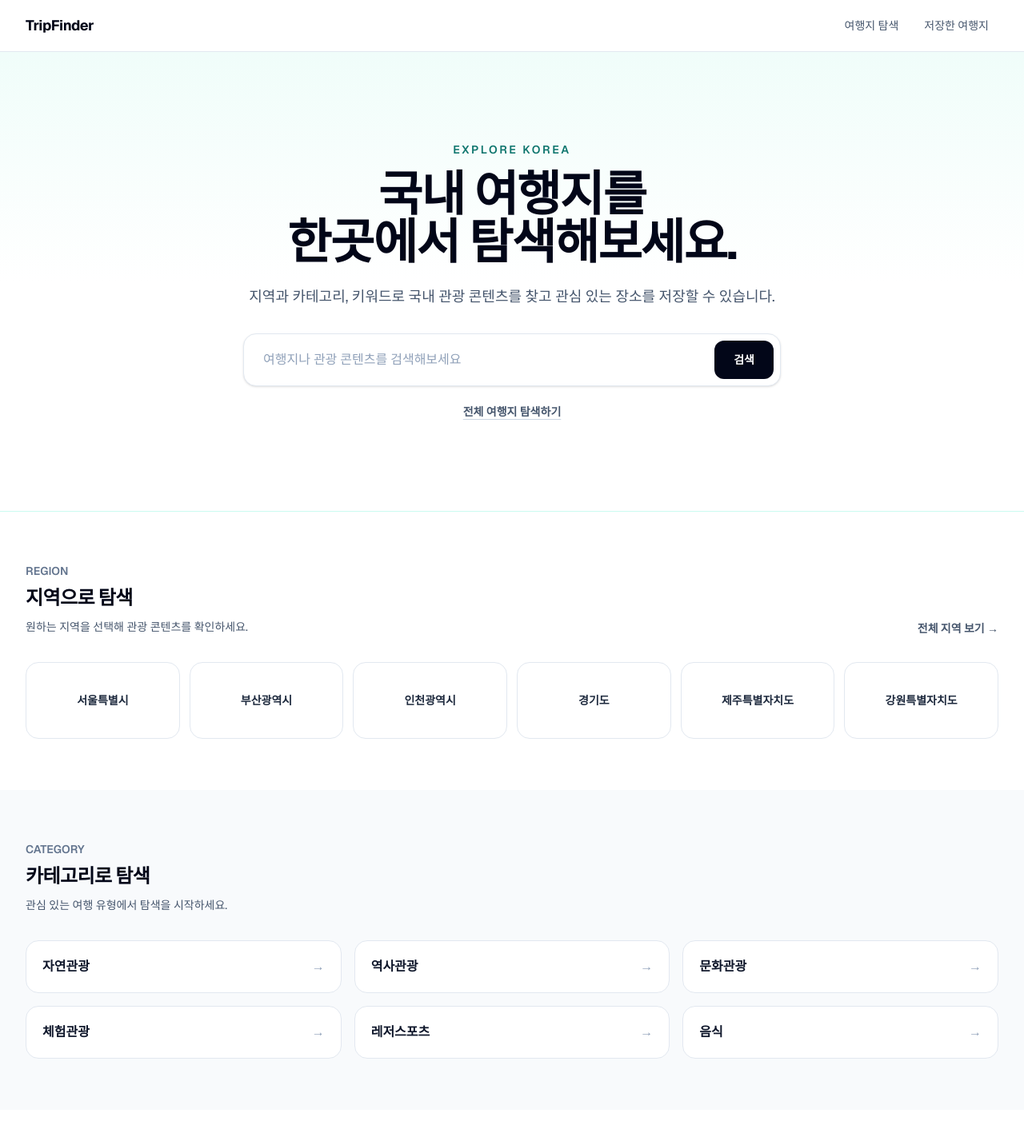
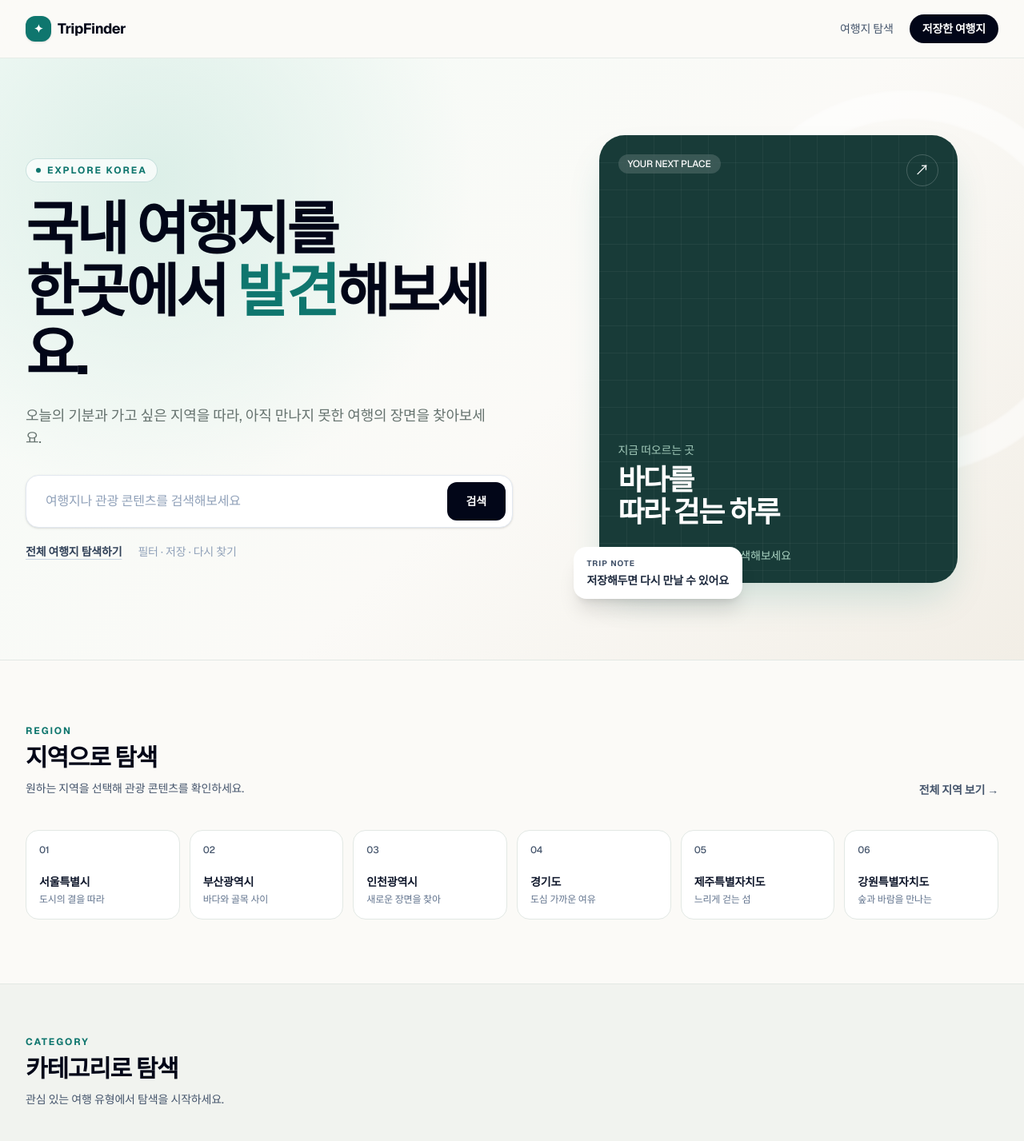
Before and after one commit to minjuko/trip-finder, a Next.js app: page / in a window 1280 px wide. Shown: the top 1427 px of the page at 80% size. Before the commit the page ends 1388 px from the top, so only its background shows below. Built offline with nearby package versions, Linux system fonts and the light colour scheme.

Commit message:
feat: 여행 탐색 서비스 화면과 안정성 개선

```diff
--- a/src/app/globals.css
+++ b/src/app/globals.css
@@ -1,12 +1,14 @@
 @import "tailwindcss";
 
 :root {
-  --background: #ffffff;
-  --foreground: #0f172a;
-  --surface-subtle: #f8fafc;
+  --background: #fbfaf7;
+  --foreground: #16211f;
+  --surface-subtle: #f2f4f1;
   --brand: #0f766e;
-  --brand-strong: #115e59;
-  --brand-soft: #f0fdfa;
+  --brand-strong: #0b5b55;
+  --brand-soft: #e8f4ef;
+  --ink-muted: #66736f;
+  --line: #e2e8e4;
 }
 
 @theme inline {
@@ -16,6 +18,8 @@
   --color-brand: var(--brand);
   --color-brand-strong: var(--brand-strong);
   --color-brand-soft: var(--brand-soft);
+  --color-ink-muted: var(--ink-muted);
+  --color-line: var(--line);
   --font-sans: var(--font-geist-sans);
   --font-mono: var(--font-geist-mono);
 }
@@ -28,7 +32,8 @@ body {
   margin: 0;
   background: var(--background);
   color: var(--foreground);
-  font-family: var(--font-geist-sans), Arial, Helvetica, sans-serif;
+  font-family: var(--font-geist-sans), "Pretendard", "Apple SD Gothic Neo", Arial, sans-serif;
+  letter-spacing: -0.012em;
 }
 
 ::selection {
--- a/src/app/page.tsx
+++ b/src/app/page.tsx
@@ -6,26 +6,32 @@ const REGION_LINKS = [
   {
     code: "11",
     name: "서울특별시",
+    note: "도시의 결을 따라",
   },
   {
     code: "26",
     name: "부산광역시",
+    note: "바다와 골목 사이",
   },
   {
     code: "28",
     name: "인천광역시",
+    note: "새로운 장면을 찾아",
   },
   {
     code: "41",
     name: "경기도",
+    note: "도심 가까운 여유",
   },
   {
     code: "50",
     name: "제주특별자치도",
+    note: "느리게 걷는 섬",
   },
   {
     code: "51",
     name: "강원특별자치도",
+    note: "숲과 바람을 만나는",
   },
 ] as const;
 
@@ -33,26 +39,32 @@ const CATEGORY_LINKS = [
   {
     code: "NA",
     name: "자연관광",
+    icon: "↗",
   },
   {
     code: "HS",
     name: "역사관광",
+    icon: "◈",
   },
   {
     code: "VE",
     name: "문화관광",
+    icon: "✦",
   },
   {
     code: "EX",
     name: "체험관광",
+    icon: "◎",
   },
   {
     code: "LS",
     name: "레저스포츠",
+    icon: "△",
   },
   {
     code: "FD",
     name: "음식",
+    icon: "⌁",
   },
 ] as const;
 
@@ -60,34 +72,56 @@ export default function Home() {
   return (
     <main>
       {/* 변경: 서비스의 목적과 검색 진입점을 제공하는 Hero */}
-      <section className="relative overflow-hidden border-b border-teal-100 bg-gradient-to-b from-brand-soft via-white to-white">
-        <div className="mx-auto w-full max-w-7xl px-6 py-20 text-center sm:py-24 lg:px-8 lg:py-28">
-          <p className="mb-4 text-sm font-semibold tracking-[0.18em] text-brand">
-            EXPLORE KOREA
+      <section className="relative overflow-hidden border-b border-line bg-[radial-gradient(circle_at_15%_20%,#dcefe8_0,transparent_32%),linear-gradient(135deg,#f4fbf7_0%,#fbfaf7_55%,#f2eee6_100%)]">
+        <div aria-hidden="true" className="pointer-events-none absolute -right-24 top-10 size-80 rounded-full border-[36px] border-white/50 blur-[1px] sm:size-[30rem]" />
+        <div className="relative mx-auto grid w-full max-w-7xl items-center gap-14 px-5 py-16 sm:py-20 lg:grid-cols-[1.05fr_0.95fr] lg:px-8 lg:py-24">
+          <div>
+            <p className="mb-5 inline-flex items-center gap-2 rounded-full border border-brand/20 bg-white/70 px-3 py-1.5 text-xs font-bold tracking-[0.16em] text-brand">
+              <span className="size-1.5 rounded-full bg-brand" /> EXPLORE KOREA
             </p>
 
-          <h1 className="mx-auto max-w-3xl text-4xl font-bold tracking-tight text-slate-950 sm:text-5xl lg:text-6xl">
+            <h1 className="max-w-2xl text-4xl font-bold leading-[1.08] tracking-[-0.05em] text-slate-950 sm:text-6xl lg:text-[4.5rem]">
               국내 여행지를
-            <br className="hidden sm:block" />{" "}
-            한곳에서 탐색해보세요.
+              <br />한곳에서 <span className="text-brand">발견</span>해보세요.
             </h1>
 
-          <p className="mx-auto mt-6 max-w-2xl text-base leading-7 text-slate-600 sm:text-lg">
-            지역과 카테고리,
-            키워드로 국내 관광
-            콘텐츠를 찾고 관심 있는
-            장소를 저장할 수 있습니다.
+            <p className="mt-6 max-w-xl text-base leading-7 text-ink-muted sm:text-lg">
+              오늘의 기분과 가고 싶은 지역을 따라,
+              아직 만나지 못한 여행의 장면을 찾아보세요.
             </p>
 
             <HomeSearch />
 
-          <div className="mt-5">
+            <div className="mt-5 flex flex-wrap items-center gap-x-5 gap-y-2 text-sm">
             <Link
               href="/explore"
-              className="text-sm font-semibold text-slate-600 underline decoration-slate-300 underline-offset-4 transition hover:text-slate-950 focus-visible:outline-none focus-visible:ring-2 focus-visible:ring-slate-950 focus-visible:ring-offset-4"
+              className="font-semibold text-slate-700 underline decoration-slate-300 underline-offset-4 transition hover:text-brand-strong focus-visible:outline-none focus-visible:ring-2 focus-visible:ring-brand focus-visible:ring-offset-4"
             >
               전체 여행지 탐색하기
             </Link>
+              <span className="text-slate-400">필터 · 저장 · 다시 찾기</span>
+            </div>
+          </div>
+
+          <div aria-label="여행 영감을 보여주는 장식 영역" className="relative mx-auto hidden w-full max-w-md lg:block">
+            <div className="relative aspect-[4/5] overflow-hidden rounded-[2rem] bg-[#183b38] p-6 text-white shadow-2xl shadow-brand/20">
+              <div className="absolute inset-0 opacity-40 [background-image:linear-gradient(rgba(255,255,255,.12)_1px,transparent_1px),linear-gradient(90deg,rgba(255,255,255,.12)_1px,transparent_1px)] [background-size:34px_34px]" />
+              <div className="relative flex h-full flex-col justify-between">
+                <div className="flex items-start justify-between">
+                  <span className="rounded-full bg-white/15 px-3 py-1 text-xs font-medium backdrop-blur">YOUR NEXT PLACE</span>
+                  <span className="grid size-10 place-items-center rounded-full border border-white/20 text-lg">↗</span>
+                </div>
+                <div>
+                  <p className="text-sm text-emerald-100/75">지금 떠오르는 곳</p>
+                  <p className="mt-2 text-4xl font-semibold tracking-[-0.05em]">바다를<br />따라 걷는 하루</p>
+                  <div className="mt-6 flex items-center gap-2 text-sm text-emerald-100/80"><span className="size-2 rounded-full bg-amber-300" /> 전국의 관광 콘텐츠를 탐색해보세요</div>
+                </div>
+              </div>
+            </div>
+            <div className="absolute -bottom-5 -left-8 rounded-2xl border border-white/80 bg-white px-4 py-3 shadow-xl">
+              <p className="text-[10px] font-bold tracking-widest text-slate-600">TRIP NOTE</p>
+              <p className="mt-1 text-sm font-semibold text-slate-800">저장해두면 다시 만날 수 있어요</p>
+            </div>
           </div>
         </div>
       </section>
@@ -95,17 +129,17 @@ export default function Home() {
       {/* 변경: 실제 법정동 코드 기반 지역 탐색 진입점 */}
       <section
         aria-labelledby="region-heading"
-        className="mx-auto w-full max-w-7xl px-6 py-16 lg:px-8"
+        className="mx-auto w-full max-w-7xl px-5 py-20 lg:px-8"
       >
         <div className="flex flex-col gap-3 sm:flex-row sm:items-end sm:justify-between">
           <div>
-            <p className="mb-2 text-sm font-semibold text-slate-500">
+            <p className="mb-2 text-xs font-bold tracking-[0.16em] text-brand">
               REGION
             </p>
 
             <h2
               id="region-heading"
-              className="text-2xl font-bold tracking-tight text-slate-950"
+              className="text-3xl font-bold tracking-[-0.04em] text-slate-950"
             >
               지역으로 탐색
             </h2>
@@ -124,15 +158,16 @@ export default function Home() {
           </Link>
         </div>
 
-        <ul className="mt-8 grid grid-cols-2 gap-3 sm:grid-cols-3 lg:grid-cols-6">
+        <ul className="mt-10 grid grid-cols-2 gap-3 sm:grid-cols-3 lg:grid-cols-6">
           {REGION_LINKS.map(
             (region) => (
               <li key={region.code}>
                 <Link
                   href={`/explore?region=${region.code}`}
-                  className="flex min-h-24 items-center justify-center rounded-2xl border border-slate-200 bg-white px-4 text-center text-sm font-semibold text-slate-800 transition hover:-translate-y-1 hover:border-teal-200 hover:text-brand-strong hover:shadow-md focus-visible:outline-none focus-visible:ring-2 focus-visible:ring-brand focus-visible:ring-offset-2"
+                    className="group flex min-h-28 flex-col justify-between rounded-2xl border border-line bg-white p-4 text-left transition hover:-translate-y-1 hover:border-brand/30 hover:shadow-lg hover:shadow-slate-200/50 focus-visible:outline-none focus-visible:ring-2 focus-visible:ring-brand focus-visible:ring-offset-2"
                   >
-                  {region.name}
+                    <span className="text-xs font-medium text-slate-600">0{REGION_LINKS.indexOf(region) + 1}</span>
+                    <span><span className="block text-sm font-bold text-slate-900">{region.name}</span><span className="mt-1 block text-xs text-slate-500 transition group-hover:text-brand">{region.note}</span></span>
                 </Link>
               </li>
             ),
@@ -143,17 +178,17 @@ export default function Home() {
       {/* 변경: 실제 관광 분류 대분류 코드 기반 탐색 진입점 */}
       <section
         aria-labelledby="category-heading"
-        className="bg-slate-50"
+        className="border-y border-line bg-[#f1f3ef]"
       >
         <div className="mx-auto w-full max-w-7xl px-6 py-16 lg:px-8">
           <div>
-            <p className="mb-2 text-sm font-semibold text-slate-500">
+            <p className="mb-2 text-xs font-bold tracking-[0.16em] text-brand">
               CATEGORY
             </p>
 
             <h2
               id="category-heading"
-              className="text-2xl font-bold tracking-tight text-slate-950"
+            className="text-3xl font-bold tracking-[-0.04em] text-slate-950"
             >
               카테고리로 탐색
             </h2>
@@ -164,7 +199,7 @@ export default function Home() {
             </p>
           </div>
 
-          <ul className="mt-8 grid grid-cols-1 gap-4 sm:grid-cols-2 lg:grid-cols-3">
+          <ul className="mt-10 grid grid-cols-1 gap-3 sm:grid-cols-2 lg:grid-cols-3">
             {CATEGORY_LINKS.map(
               (category) => (
                 <li
@@ -172,9 +207,10 @@ export default function Home() {
                 >
                   <Link
                     href={`/explore?category1=${category.code}`}
-                    className="group flex items-center justify-between rounded-2xl border border-slate-200 bg-white p-5 transition hover:-translate-y-1 hover:border-teal-200 hover:shadow-md focus-visible:outline-none focus-visible:ring-2 focus-visible:ring-brand focus-visible:ring-offset-2"
+                    className="group flex items-center justify-between rounded-2xl border border-line bg-white p-5 transition hover:-translate-y-1 hover:border-brand/30 hover:shadow-lg hover:shadow-slate-200/50 focus-visible:outline-none focus-visible:ring-2 focus-visible:ring-brand focus-visible:ring-offset-2"
                   >
-                    <span className="font-semibold text-slate-900">
+                    <span className="flex items-center gap-3 font-semibold text-slate-900">
+                      <span aria-hidden="true" className="grid size-9 place-items-center rounded-xl bg-brand-soft text-lg text-brand">{category.icon}</span>
                       {category.name}
                     </span>
 
--- a/src/components/layout/Header.tsx
+++ b/src/components/layout/Header.tsx
@@ -3,12 +3,13 @@ import Link from "next/link";
 export const Header = () => {
   return (
     // 변경: 모든 route에서 공유하는 서비스 navigation
-    <header className="border-b border-slate-200 bg-white">
-      <div className="mx-auto flex h-16 w-full max-w-7xl items-center justify-between px-6 lg:px-8">
+    <header className="sticky top-0 z-30 border-b border-line/80 bg-[#fbfaf7]/90 backdrop-blur-xl">
+      <div className="mx-auto flex h-[4.5rem] w-full max-w-7xl items-center justify-between px-5 lg:px-8">
         <Link
           href="/"
-          className="text-lg font-bold tracking-tight text-slate-950 focus-visible:outline-none focus-visible:ring-2 focus-visible:ring-slate-950 focus-visible:ring-offset-4"
+          className="group inline-flex items-center gap-2 text-lg font-bold tracking-tight text-slate-950 focus-visible:outline-none focus-visible:ring-2 focus-visible:ring-brand focus-visible:ring-offset-4"
         >
+          <span className="grid size-8 place-items-center rounded-xl bg-brand text-sm text-white shadow-sm transition group-hover:rotate-6">✦</span>
           TripFinder
         </Link>
 
@@ -17,7 +18,7 @@ export const Header = () => {
             <li>
               <Link
                 href="/explore"
-                className="inline-flex rounded-lg px-3 py-2 text-sm font-medium text-slate-600 transition hover:bg-slate-100 hover:text-slate-950 focus-visible:outline-none focus-visible:ring-2 focus-visible:ring-slate-950 focus-visible:ring-offset-2"
+                className="inline-flex rounded-full px-3 py-2 text-sm font-medium text-slate-600 transition hover:bg-white hover:text-slate-950 focus-visible:outline-none focus-visible:ring-2 focus-visible:ring-brand focus-visible:ring-offset-2"
               >
                 여행지 탐색
               </Link>
@@ -26,7 +27,7 @@ export const Header = () => {
             <li>
               <Link
                 href="/bookmarks"
-                className="inline-flex rounded-lg px-3 py-2 text-sm font-medium text-slate-600 transition hover:bg-slate-100 hover:text-slate-950 focus-visible:outline-none focus-visible:ring-2 focus-visible:ring-slate-950 focus-visible:ring-offset-2"
+                className="inline-flex rounded-full bg-slate-950 px-4 py-2 text-sm font-semibold text-white transition hover:bg-brand-strong focus-visible:outline-none focus-visible:ring-2 focus-visible:ring-brand focus-visible:ring-offset-2"
               >
                 저장한 여행지
               </Link>
--- a/src/components/search/ExploreClassificationFilter.tsx
+++ b/src/components/search/ExploreClassificationFilter.tsx
@@ -264,7 +264,7 @@ export const ExploreClassificationFilter = ({
             disabled={
               !initialDepth1 || isLoadingDepth2 || visibleDepth2LoadFailed
             }
-            className="w-full rounded-lg border border-slate-300 bg-white px-3 py-2.5 text-sm text-slate-900 outline-none transition focus:border-slate-950 focus:ring-2 focus:ring-slate-950/10 disabled:cursor-not-allowed disabled:bg-slate-100 disabled:text-slate-400"
+            className="w-full rounded-lg border border-slate-300 bg-white px-3 py-2.5 text-sm text-slate-900 outline-none transition focus:border-slate-950 focus:ring-2 focus:ring-slate-950/10 disabled:cursor-not-allowed disabled:bg-slate-100 disabled:text-slate-700"
           >
             <option value="">
               {isLoadingDepth2 ? "불러오는 중..." : "전체 중분류"}
@@ -302,7 +302,7 @@ export const ExploreClassificationFilter = ({
               isLoadingDepth3 ||
               visibleDepth3LoadFailed
             }
-            className="w-full rounded-lg border border-slate-300 bg-white px-3 py-2.5 text-sm text-slate-900 outline-none transition focus:border-slate-950 focus:ring-2 focus:ring-slate-950/10 disabled:cursor-not-allowed disabled:bg-slate-100 disabled:text-slate-400"
+            className="w-full rounded-lg border border-slate-300 bg-white px-3 py-2.5 text-sm text-slate-900 outline-none transition focus:border-slate-950 focus:ring-2 focus:ring-slate-950/10 disabled:cursor-not-allowed disabled:bg-slate-100 disabled:text-slate-700"
           >
             <option value="">
               {isLoadingDepth3 ? "불러오는 중..." : "전체 소분류"}
--- a/src/components/search/ExploreRegionFilter.tsx
+++ b/src/components/search/ExploreRegionFilter.tsx
@@ -169,7 +169,7 @@ export const ExploreRegionFilter = ({
               !initialRegion || isLoadingDistricts || visibleDistrictLoadFailed
             }
             // 변경: disabled 상태를 시각적으로 구분
-            className="w-full rounded-lg border border-slate-300 bg-white px-3 py-2.5 text-sm text-slate-900 outline-none transition focus:border-slate-950 focus:ring-2 focus:ring-slate-950/10 disabled:cursor-not-allowed disabled:bg-slate-100 disabled:text-slate-400"
+            className="w-full rounded-lg border border-slate-300 bg-white px-3 py-2.5 text-sm text-slate-900 outline-none transition focus:border-slate-950 focus:ring-2 focus:ring-slate-950/10 disabled:cursor-not-allowed disabled:bg-slate-100 disabled:text-slate-700"
           >
             <option value="">
               {isLoadingDistricts ? "불러오는 중..." : "전체 시·군·구"}
--- a/src/components/search/ExploreSearch.tsx
+++ b/src/components/search/ExploreSearch.tsx
@@ -34,13 +34,13 @@ export const ExploreSearch = ({ initialKeyword }: ExploreSearchProps) => {
       role="search"
       aria-label="관광 콘텐츠 검색"
       onSubmit={handleSubmit}
-      className="max-w-3xl"
+      className="max-w-4xl"
     >
       <label htmlFor="explore-keyword" className="sr-only">
         여행지 검색
       </label>
 
-      <div className="flex gap-2 rounded-2xl border border-slate-200 bg-white p-2 shadow-sm transition focus-within:border-teal-300 focus-within:shadow-md">
+      <div className="flex gap-2 rounded-2xl border border-line bg-white p-2 shadow-sm shadow-slate-200/40 transition focus-within:border-brand/40 focus-within:shadow-lg focus-within:shadow-brand/10">
         <input
           id="explore-keyword"
           name="keyword"
@@ -53,7 +53,7 @@ export const ExploreSearch = ({ initialKeyword }: ExploreSearchProps) => {
 
         <button
           type="submit"
-          className="inline-flex shrink-0 items-center justify-center rounded-xl bg-brand px-5 py-3 text-sm font-semibold text-white transition hover:bg-brand-strong focus-visible:outline-none focus-visible:ring-2 focus-visible:ring-brand focus-visible:ring-offset-2"
+          className="inline-flex shrink-0 items-center justify-center rounded-xl bg-slate-950 px-5 py-3 text-sm font-semibold text-white transition hover:bg-brand-strong focus-visible:outline-none focus-visible:ring-2 focus-visible:ring-brand focus-visible:ring-offset-2"
         >
           검색
         </button>
--- a/src/components/tour/TourDetailGallery.tsx
+++ b/src/components/tour/TourDetailGallery.tsx
@@ -44,7 +44,7 @@ export const TourDetailGallery = ({
           src={primaryImage}
           alt={`${title} 대표 이미지`}
           fill
-          priority
+          loading="eager"
           sizes="(min-width: 768px) 66vw, 100vw"
           className="object-cover"
         />
--- a/src/components/tour/TourDetailInformation.tsx
+++ b/src/components/tour/TourDetailInformation.tsx
@@ -37,7 +37,7 @@ export const TourDetailInformation = ({
             key={key}
             className="rounded-2xl border border-slate-200 bg-surface-subtle p-5"
           >
-            <dt className="text-xs font-semibold text-slate-500">
+            <dt className="text-xs font-semibold text-slate-600">
               {label}
             </dt>
             <dd className="mt-2 min-w-0 whitespace-pre-line break-words text-sm font-medium leading-6 text-slate-900">
```
Also changed, not shown: src/app/explore/page.tsx (+48 -38 lines), src/components/tour/TourCard.tsx (+11 -6 lines), src/components/tour/TourList.tsx (+7 -2 lines). Lines whose indentation alone changed are shown as unchanged.
